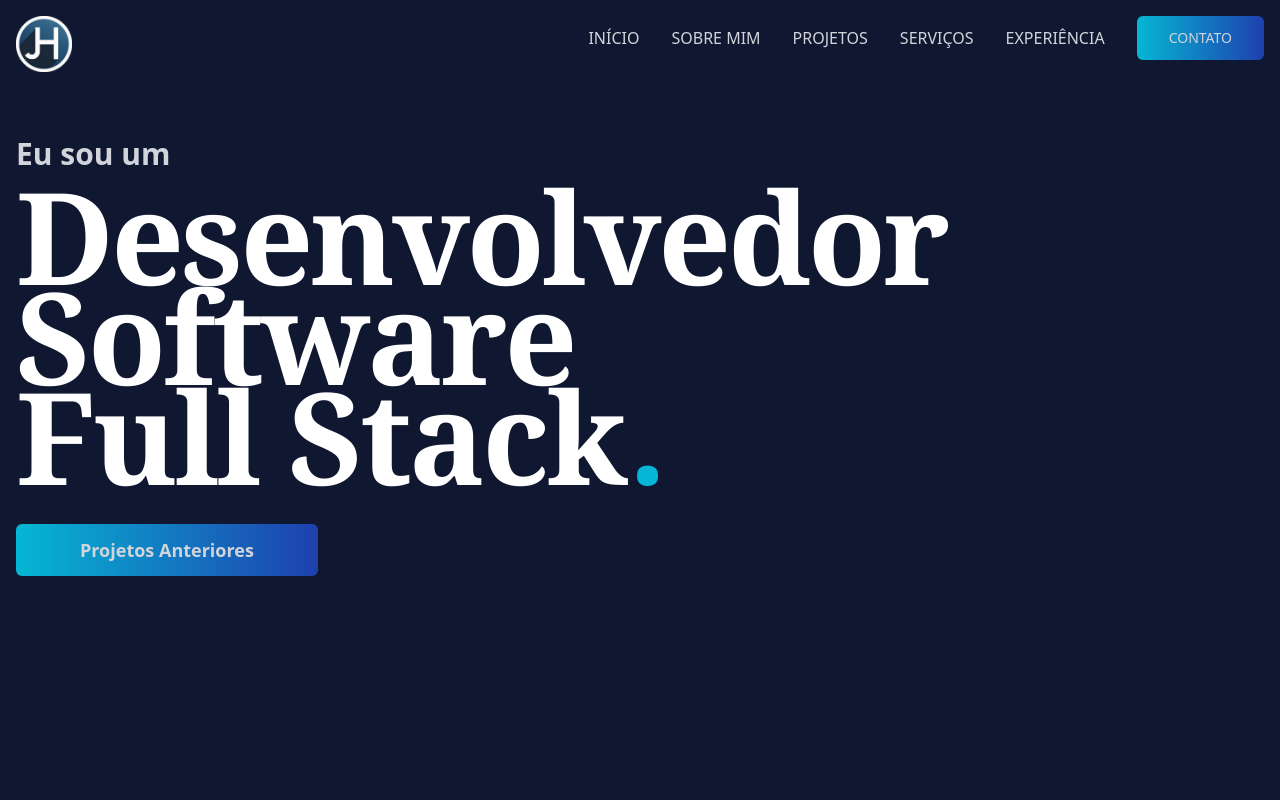
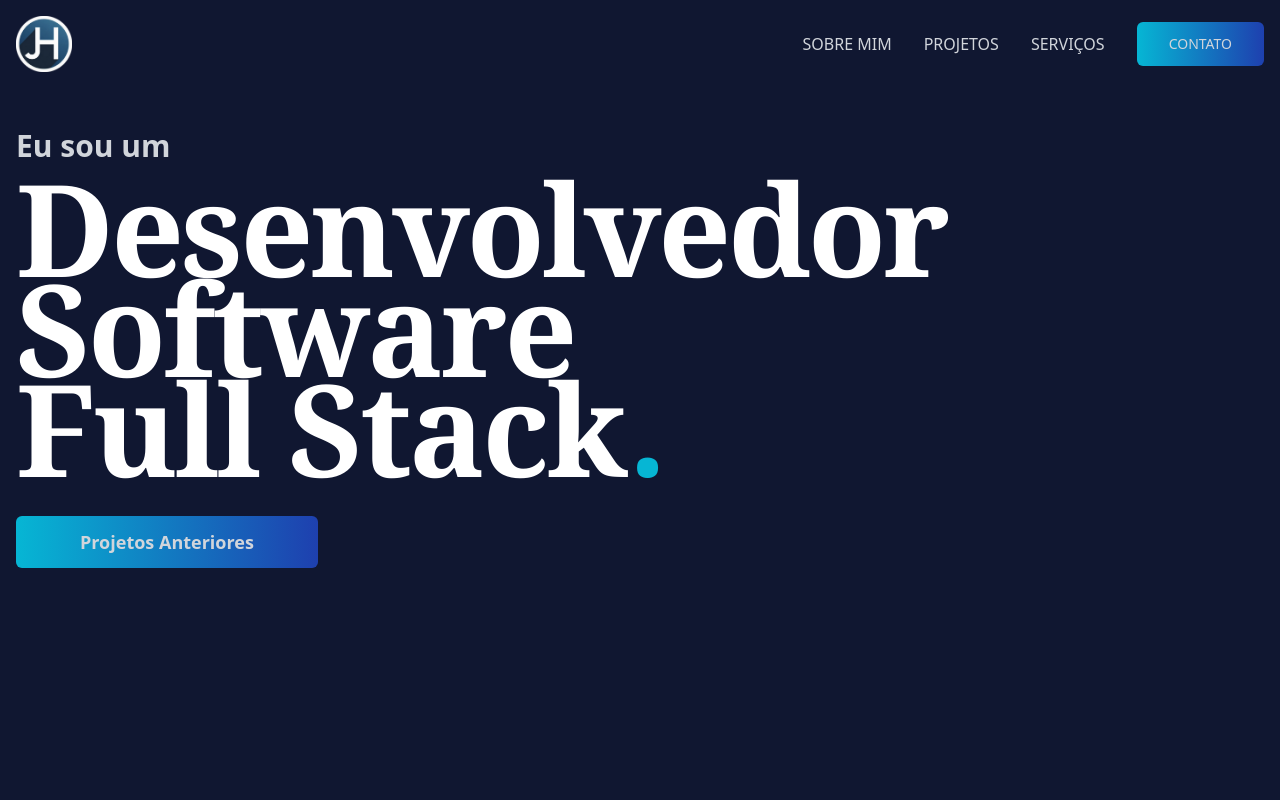
Before and after one commit to JoseHenrique1/JoseHenrique1.github.io, a React (Vite) app: page / in a window 1280 px wide. Shown: the top 800 px of the page. Built offline with nearby package versions, Linux system fonts and the light colour scheme.

Commit message:
fix: fixing layout and links array

```diff
--- a/src/components/Header/index.tsx
+++ b/src/components/Header/index.tsx
@@ -19,17 +19,15 @@ export function Header() {
     }
 
     const links = [
-        { children: "INÍCIO", href: "#home" },
         { children: "SOBRE MIM", href: "#about" },
         { children: "PROJETOS", href: "#projects" },
         { children: "SERVIÇOS", href: "#services" },
-        { children: "EXPERIÊNCIA", href: "#experience" },
         { children: "CONTATO", href: "#contact" },
     ]
 
     return (
-        <header id="home" className="flex justify-center min-h-24 p-4">
-            <nav className="flex flex-col gap-4 w-full max-w-screen-xl md:flex-row md:justify-between md:items-start">
+        <header id="home" className="flex justify-center">
+            <nav className="flex flex-col gap-4 w-full max-w-screen-xl md:flex-row md:justify-between md:items-center p-4">
                 <div className="flex w-full items-center justify-between md:w-auto">
                     <Logo />
                     <Menu size={28} color="#ffffff" className="block md:hidden" onClick={handleShow}/>
```
